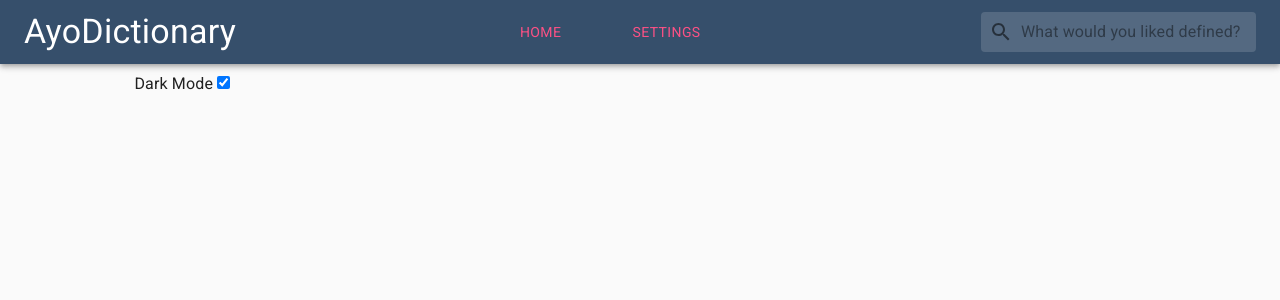
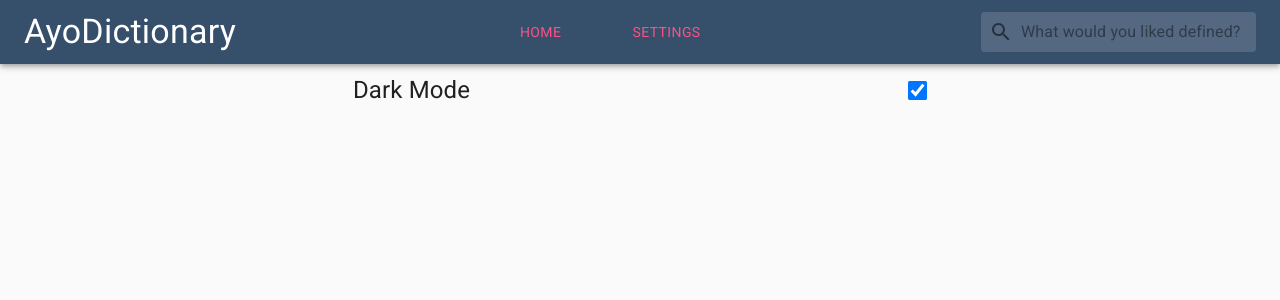
Before and after one commit to TheAyoKhan/dictionary-app, a React (Create React App) app: page /settings in a window 1280 px wide. Shown: the top 300 px of the page. Built offline with nearby package versions, Linux system fonts and the light colour scheme.

Commit message:
feat(ui): Altered the SettingsPage
Increased the size and the spacing of Toggles and added specific titles to each page

```diff
--- a/src/components/Toggle.tsx
+++ b/src/components/Toggle.tsx
@@ -1,3 +1,4 @@
+import styled from '@mui/system/styled';
 import React, { ChangeEventHandler } from 'react';
 import toCamelCase from '../utils/toCamelCase';
 
@@ -9,11 +10,25 @@ type ToggleProps = {
 	stateUpdateFunction: React.Dispatch<React.SetStateAction<boolean>>;
 };
 
+const StyledToggle = styled('div')`
+	display: flex;
+	align-items: center;
+	justify-content: space-around;
+
+	font-size: 1.5rem;
+
+	input {
+		transform: scale(1.5);
+	}
+`;
+
 const Toggle = ({
 	name,
 	checked,
 	stateUpdateFunction,
 }: ToggleProps): JSX.Element => {
+	const nameDashed = name.toLowerCase().split(' ').join('-');
+
 	const toggleFunction: ChangeEventHandler<HTMLInputElement> = ({ target }) => {
 		const { checked: inputChecked } = target;
 		stateUpdateFunction(inputChecked);
@@ -25,17 +40,21 @@ const Toggle = ({
 	};
 
 	return (
-		<div className="toggle">
+		<StyledToggle
+			{...{
+				id: `toggle-${nameDashed}-container`,
+				className: 'toggle__container',
+			}}>
 			<label
 				{...{
 					className: 'toggle__label',
-					htmlFor: name,
+					htmlFor: `toggle-${nameDashed}`,
 				}}>
 				{name}
 			</label>
 			<input
 				{...{
-					id: `toggle-${name}`,
+					id: `toggle-${nameDashed}`,
 					className: 'toggle__input',
 					name,
 					type: 'checkbox',
@@ -43,7 +62,7 @@ const Toggle = ({
 					onChange: toggleFunction,
 				}}
 			/>
-		</div>
+		</StyledToggle>
 	);
 };
 
--- a/src/components/pages/DictionaryEntryPage.tsx
+++ b/src/components/pages/DictionaryEntryPage.tsx
@@ -17,8 +17,8 @@ const StyledWordPage = styled('div')(({ theme }) => ({
 
 		'&:last-child': {
 			marginBottom: 0,
-		}
-	}
+		},
+	},
 }));
 
 const DictionaryEntryPage = (): JSX.Element => {
@@ -39,6 +39,8 @@ const DictionaryEntryPage = (): JSX.Element => {
 				setWordData(data || null);
 			})();
 		} else setWordData(null);
+
+		document.title = `${requestedWord} - AyoDictionary`;
 	}, [requestedWord]);
 
 	const wordDataEls = wordData ? (
--- a/src/components/pages/SettingsPage.tsx
+++ b/src/components/pages/SettingsPage.tsx
@@ -12,10 +12,12 @@ const StyledSettingsPage = styled('div')(({ theme }) => ({
 	'.settings__list': {
 		width: '80%',
 		height: '100%',
-	}
+	},
 }));
 
 const SettingsPage = (): JSX.Element => {
+	document.title = 'Settings - AyoDictionary';
+
 	const { darkModeEnabled, setDarkModeEnabled } = useContext(DarkModeContext);
 
 	return (
```
